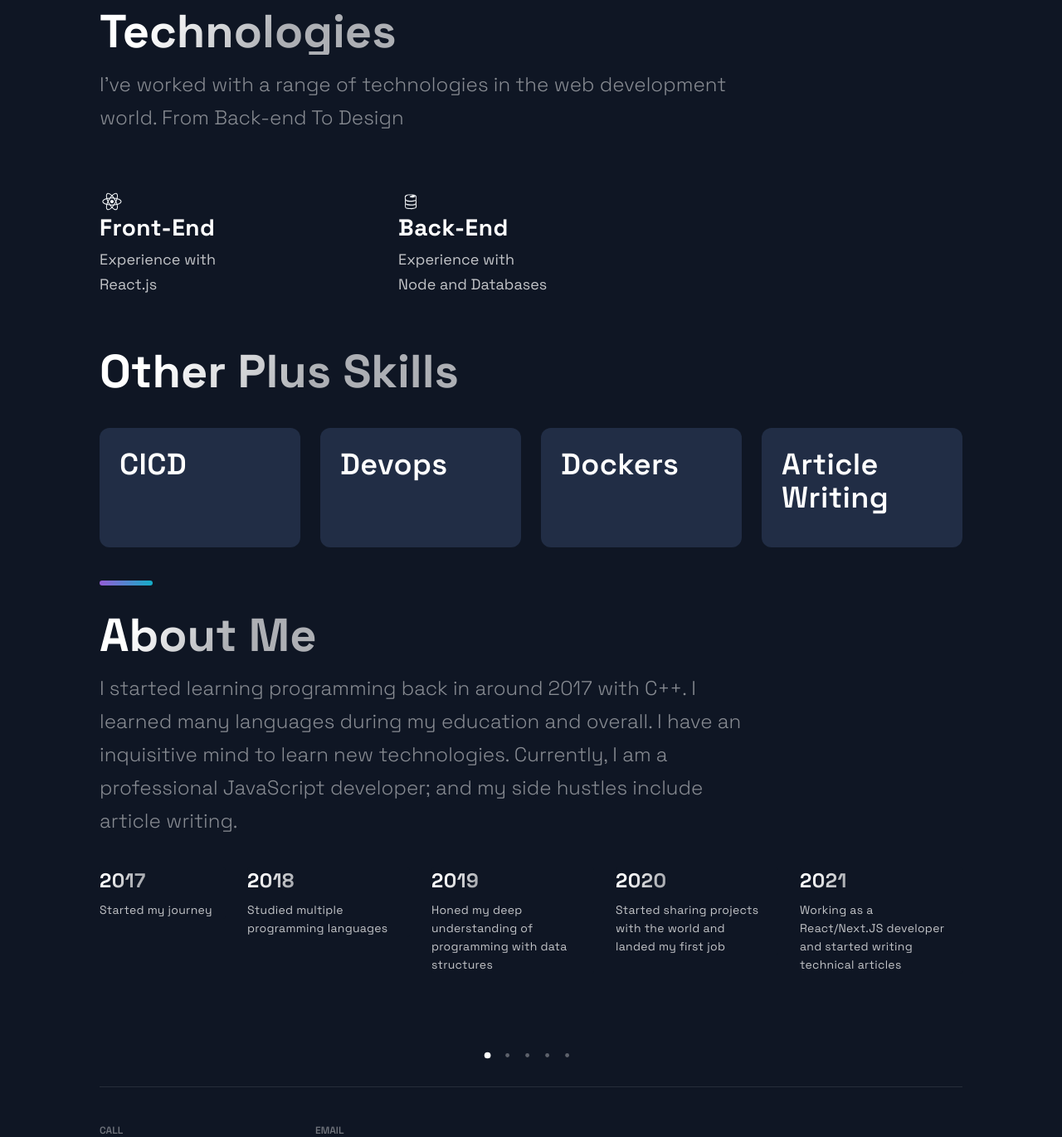
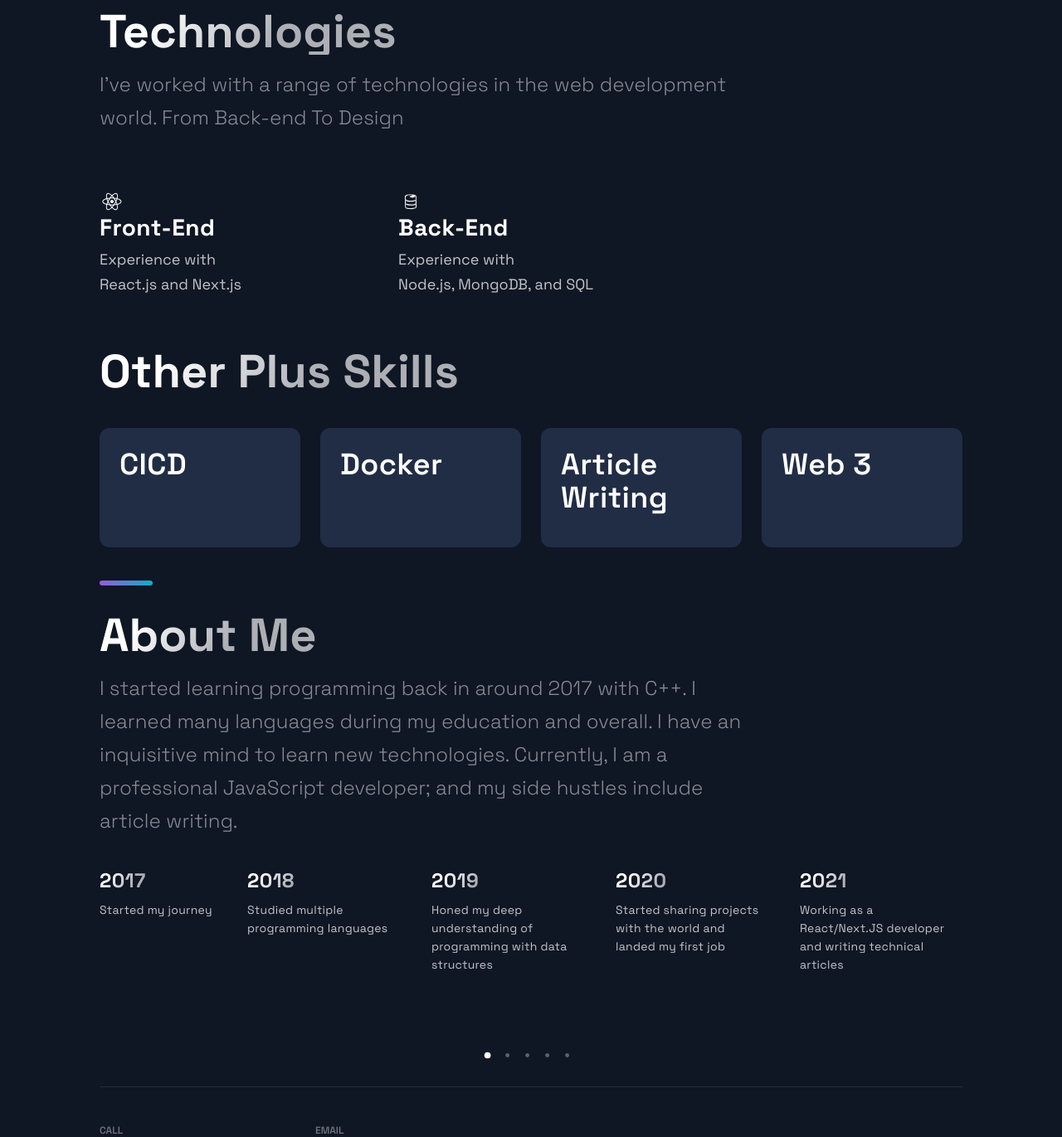
Before and after one commit to RacketyWater7/portfolio_website, a Next.js app: page / in a window 1280 px wide. Shown: the part 2696-4067 px from the top of the page at 83% size. Built offline with nearby package versions, Linux system fonts and the light colour scheme.

Commit message:
made some updations

```diff
--- a/src/components/Acomplishments/Acomplishments.js
+++ b/src/components/Acomplishments/Acomplishments.js
@@ -9,9 +9,9 @@ import { Box, Boxes, BoxNum, BoxText } from "./AcomplishmentsStyles";
 
 const data = [
   { number: "CICD", text: "" },
-  { number: "Devops", text: "" },
-  { number: "Dockers", text: "" },
+  { number: "Docker", text: "" },
   { number: "Article Writing", text: "" },
+  { number: "Web 3", text: "" },
 ];
 
 const Acomplishments = () => (
--- a/src/components/Technologies/Technologies.js
+++ b/src/components/Technologies/Technologies.js
@@ -30,7 +30,7 @@ const Technologies = () => (
           <ListTitle>Front-End</ListTitle>
           <ListParagraph>
             Experience with <br />
-            React.js
+            React.js and Next.js
           </ListParagraph>
         </ListContainer>
       </ListItem>
@@ -40,7 +40,7 @@ const Technologies = () => (
           <ListTitle>Back-End</ListTitle>
           <ListParagraph>
             Experience with <br />
-            Node and Databases
+            Node.js, MongoDB, and SQL
           </ListParagraph>
         </ListContainer>
       </ListItem>
--- a/src/constants/constants.js
+++ b/src/constants/constants.js
@@ -74,6 +74,6 @@ export const TimeLineData = [
   },
   {
     year: 2021,
-    text: "Working as a React/Next.JS developer and started writing technical articles",
+    text: "Working as a React/Next.JS developer and writing technical articles",
   },
 ];
```
